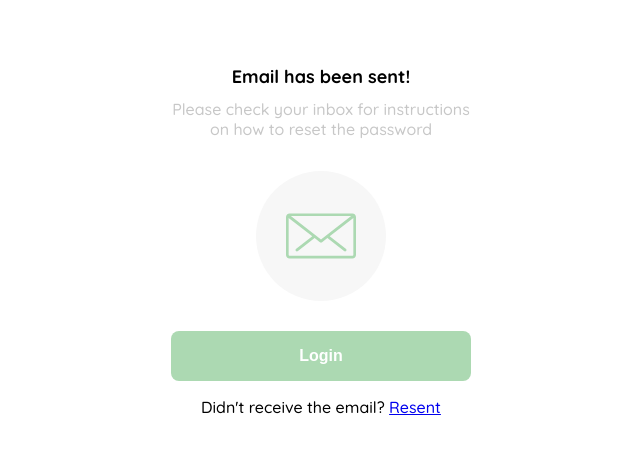
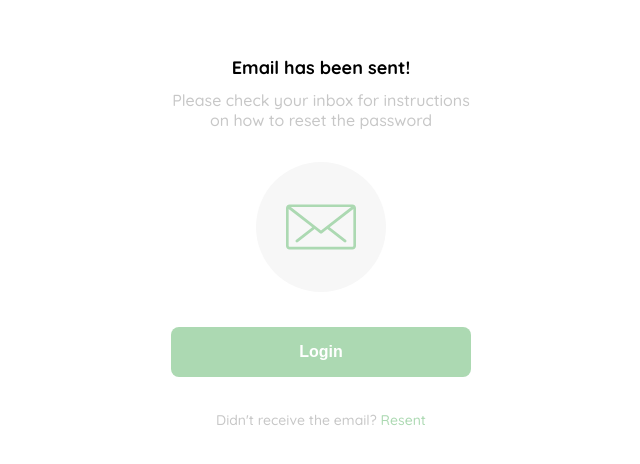
Before and after one commit to KortexCode/Yard-Sale, a plain HTML site: page emailSent.html in a window 1280 px wide. Shown: the part 158-622 px from the top of the page, without its empty margins (319-959 px from the left). Drawn offline with Linux system fonts and the light colour scheme.

Commit message:
se agregan estilos adicionales en email sent page

```diff
--- a/emailSent.html
+++ b/emailSent.html
@@ -27,7 +27,7 @@
             </div>
 
 
-            <button class="primary-button" class="login-button">Login</button>
+            <button class="primary-button email-button">Login</button>
 
             <p class="resent">
                 <span>Didn't receive the email?</span>
--- a/styles/emailStyle.css
+++ b/styles/emailStyle.css
@@ -67,12 +67,24 @@
     cursor: pointer;
 }
 .email-button{
-    margin-bottom: 3rem;
-    margin-top: 2rem;
+    margin-bottom: 2rem;
+    margin-top: 0.5rem;
 }
 
-.reset{
+.resent{
     text-align: center;
+    font-size: var(--sm);
+}
+.resent span{
+
+    color: var(--secondary-color);
+    font-weight: 500;
+}
+.resent a{
+
+    color: var(--primary-color);
+    font-weight: 500;
+    text-decoration: none;
 }
 
 @media(max-width: 640px){
```
